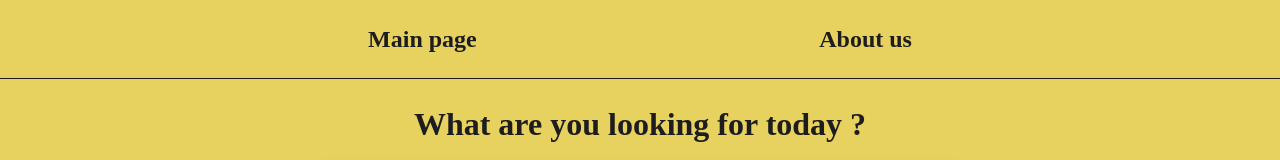
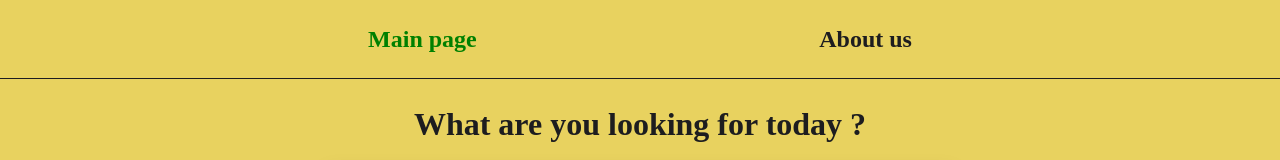
Before and after one commit to MarinaZai/React.Components, a React (Create React App) app: page / in a window 1280 px wide. Shown: the top 160 px of the page. Built offline with nearby package versions, Linux system fonts and the light colour scheme; a web font is replaced by a local one.

Commit message:
fix:fix header active page

```diff
--- a/src/components/Header/index.tsx
+++ b/src/components/Header/index.tsx
@@ -1,4 +1,5 @@
 import * as React from "react";
+import { NavLink } from "react-router-dom";
 import { Link } from "react-router-dom";
 import styles from "./styles.module.css";
 
@@ -7,12 +8,32 @@
     return (
       <>
         <div className={styles.header}>
-          <Link to="/" className={styles.linkPage}>
+          <NavLink
+            to="/"
+            style={({ isActive }) =>
+              isActive
+                ? {
+                    color: "green",
+                  }
+                : {}
+            }
+            className={styles.linkPage}
+          >
             Main page
-          </Link>
-          <Link to="/about" className={styles.linkPage}>
+          </NavLink>
+          <NavLink
+            to="/about"
+            className={styles.linkPage}
+            style={({ isActive }) =>
+              isActive
+                ? {
+                    color: "green",
+                  }
+                : {}
+            }
+          >
             About us
-          </Link>
+          </NavLink>
         </div>
       </>
     );
--- a/src/components/Header/styles.module.css
+++ b/src/components/Header/styles.module.css
@@ -9,6 +9,3 @@
   font-size: 24px;
   color: #1D1D1F
 }
-.linkPage:focus {
-  box-shadow: 2px 2px 2px 2px black;
-}
--- a/src/components/SeachBar/index.tsx
+++ b/src/components/SeachBar/index.tsx
@@ -4,7 +4,6 @@
   componentDidMount() {
     const searchInput = localStorage.getItem("searchInput");
     this.setState(() => searchInput);
-    console.log(searchInput);
   }
   state = {
     searchInput: "",
```
